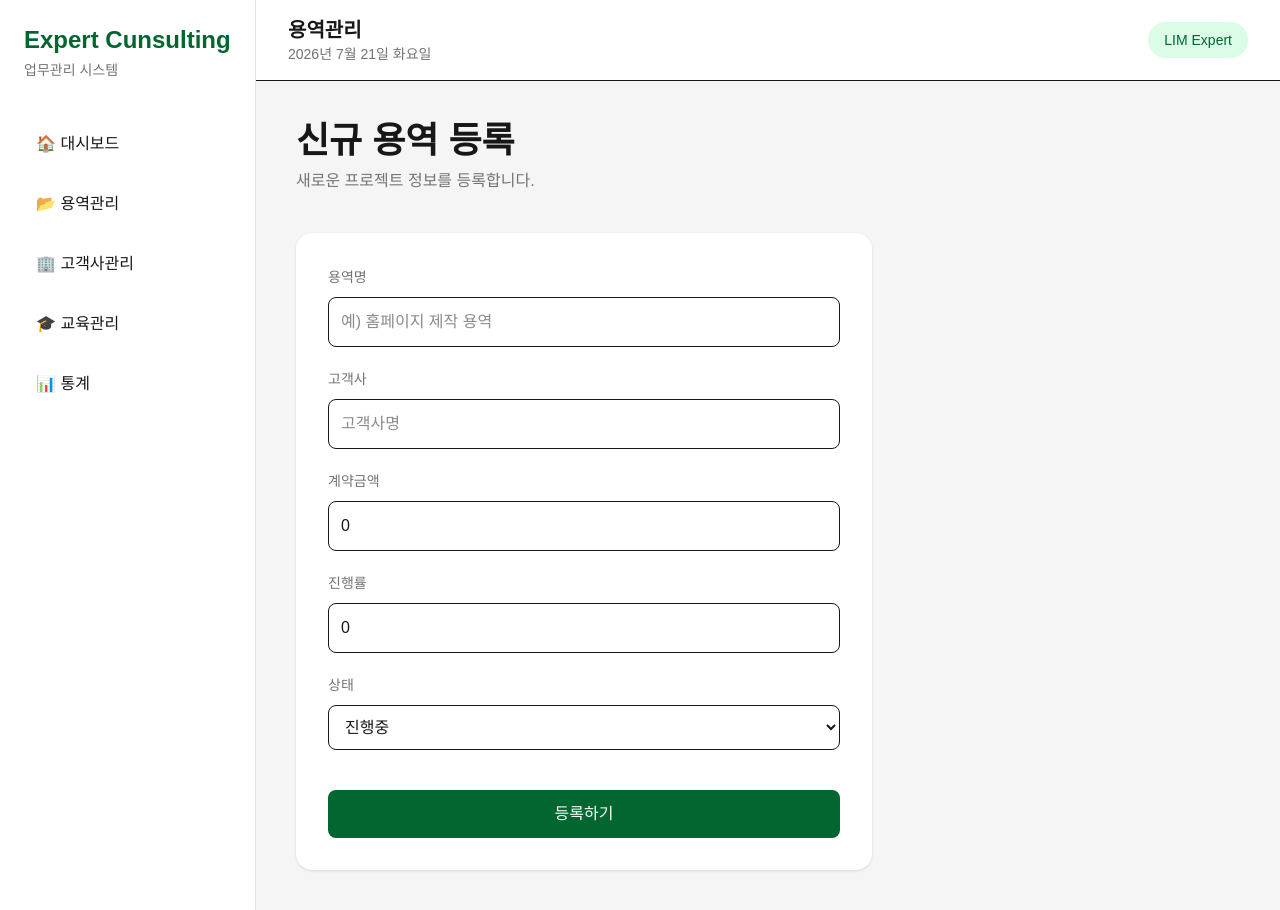
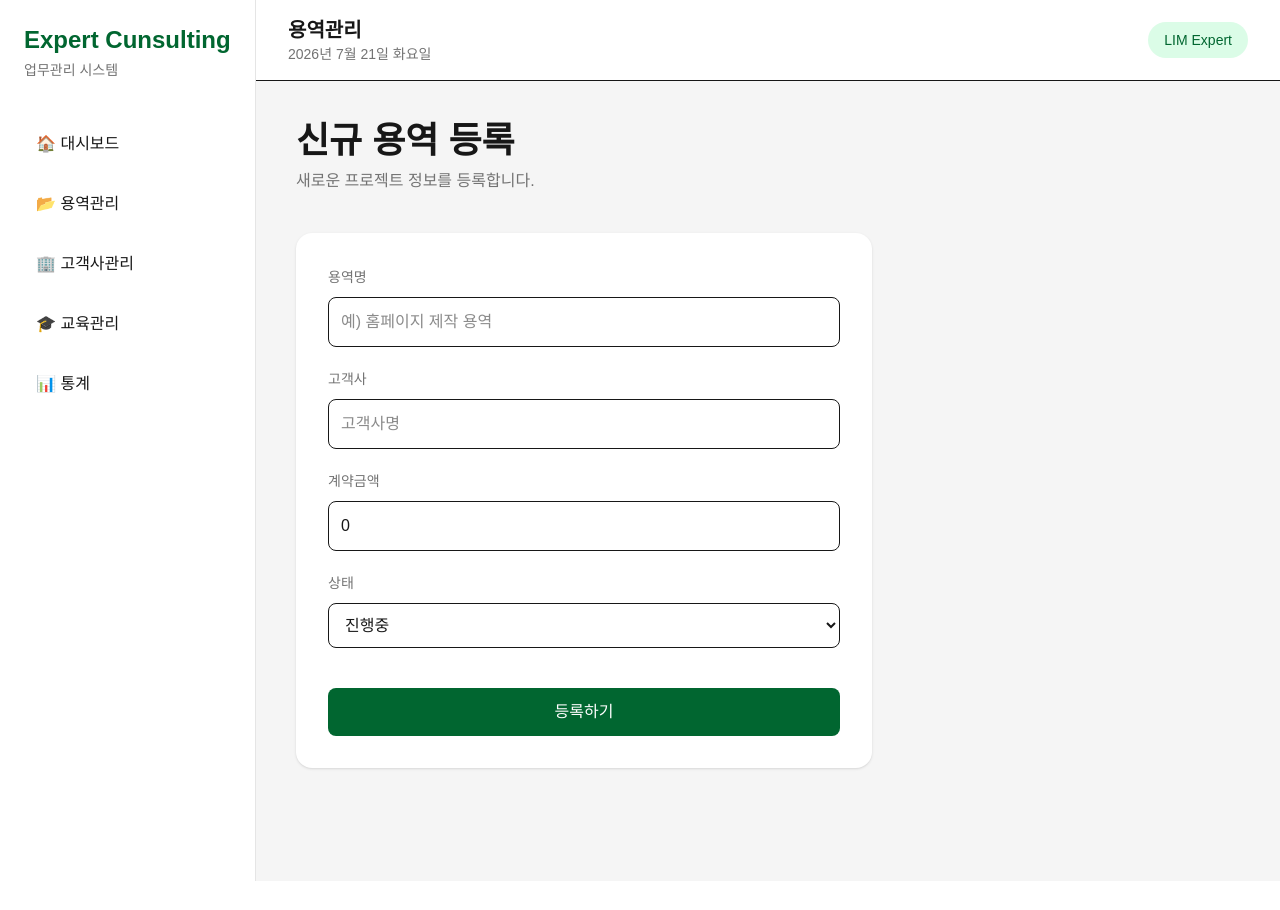
Before and after one commit to lgulv9809-dev/hrd-dashboard, a Next.js app: page /projects/new in a window 1280 px wide. After the commit the page ends 881 px from the top, so only its background shows below. Built offline with nearby package versions, Linux system fonts and the light colour scheme.

Commit message:
용역 진행률딩 변경

```diff
--- a/app/projects/new/page.tsx
+++ b/app/projects/new/page.tsx
@@ -8,7 +8,6 @@ export default function NewProjectPage() {
   const [name, setName] = useState("");
   const [client, setClient] = useState("");
   const [amount, setAmount] = useState(0);
-  const [progress, setProgress] = useState(0);
   const [status, setStatus] = useState("진행중");
 
   const { addProject } = useProjects();
@@ -75,19 +74,7 @@ export default function NewProjectPage() {
           </div>
 
 
-          <div>
-            <label className="text-sm text-neutral-500">
-              진행률
-            </label>
 
-            <input
-              className="mt-2 w-full rounded-lg border p-3"
-              type="number"
-              placeholder="예) 50"
-              value={progress}
-              onChange={(e) => setProgress(Number(e.target.value))}
-            />
-          </div>
 
 
           <div>
@@ -122,7 +109,7 @@ export default function NewProjectPage() {
   name,
   client,
   amount,
-                progress,
+  progress: 0,
   status,
   courses: [],
 });
```
Lines whose indentation alone changed are shown as unchanged.
